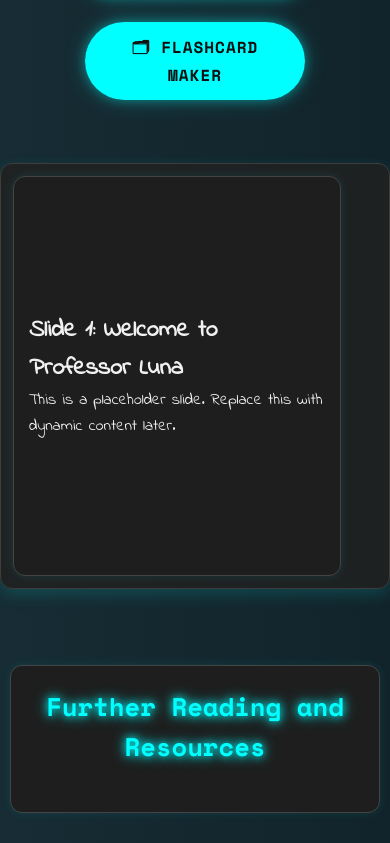
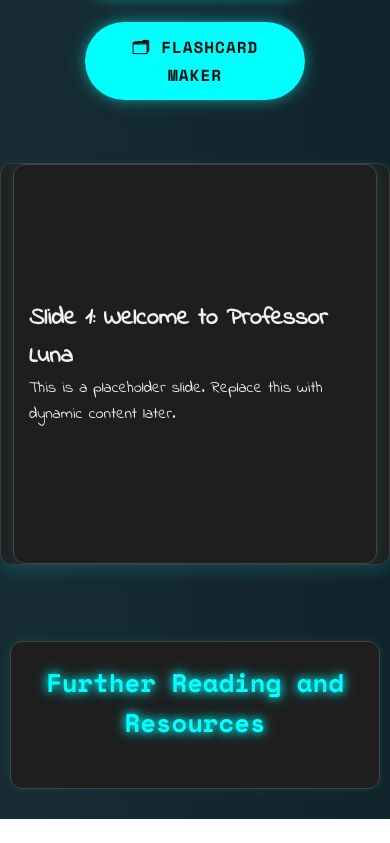
Before and after one commit to Zainazfar/Prof-Luna, a website: page index.html in a window 390 px wide. Shown: the part 984-1827 px from the top of the page. After the commit the page ends 1803 px from the top, so only its background shows below. Drawn offline with nearby package versions, Linux system fonts and the light colour scheme.

Commit message:
Update index.css

```diff
--- a/index.css
+++ b/index.css
@@ -293,17 +293,18 @@ body::after {
 /* Mobile-specific styles */
 @media (max-width: 768px) {
   #slideshow {
-    gap: 16px;
-    padding: 12px;
+    gap: 15px; /* Reduced gap for smaller screens */
+    padding: 12px; /* Reduced padding */
     margin: 15px auto 30px;
     scroll-padding: 12px;
   }
 
   .slide {
-    /* Optimized width for mobile: using a percentage for better scaling */
-    width: 90%; /* Changed from calc(100vw - 40px) to a percentage */
-    min-width: 90%;
-    max-width: 90%;
+    /* Adjusted width to account for #slideshow padding and gap,
+       ensuring slides fit without causing horizontal overflow. */
+    width: calc(100% - 30px); /* 100% of #slideshow width minus (gap * 2 - padding * 2) roughly */
+    min-width: calc(100% - 30px);
+    max-width: calc(100% - 30px);
     min-height: 400px;
     padding: 20px 15px;
     /* Ensure no unexpected scaling from hover effects on touch devices if not intended */
@@ -680,17 +681,19 @@ textarea#input:focus {
 
   /* Key adjustments for mobile slideshow behavior */
   #slideshow {
-    gap: 15px; /* Reduced gap for smaller screens */
-    padding: 12px; /* Reduced padding */
+    /* Ensure no extra space causing overflow */
+    gap: 15px;
+    padding: 0 12px; /* Adjusted padding to ensure content fits within viewport */
     margin: 15px auto 30px;
-    scroll-padding: 12px;
+    scroll-padding: 0 12px; /* Match padding for scroll snapping */
   }
 
   .slide {
-    /* Optimized width for mobile: using a percentage for better scaling */
-    width: 90%; /* Adjusted to 90% for more consistent padding and to prevent zoom */
-    min-width: 90%;
-    max-width: 90%;
+    /* Set width to 100% of the scrollable container,
+       and let the #slideshow's padding provide the side spacing. */
+    width: 100%;
+    min-width: 100%;
+    max-width: 100%;
     min-height: 400px;
     padding: 20px 15px;
     /* Ensure no unexpected scaling from hover effects on touch devices if not intended */
@@ -726,7 +729,7 @@ textarea#input:focus {
     font-size: 1rem;
   }
   .resource-container li .description {
-    font-size: 1rem;
+    font-size: 1.1rem; /* Adjusted to match other text more closely */
   }
 
   /* Adjust buttons for mobile */
```
